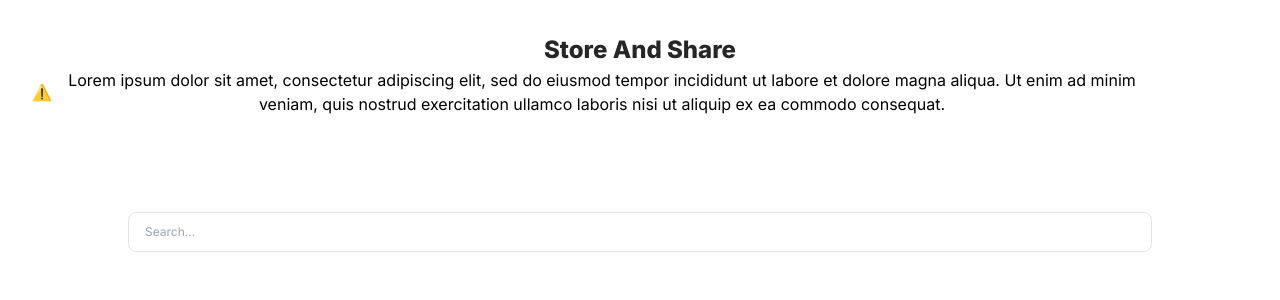
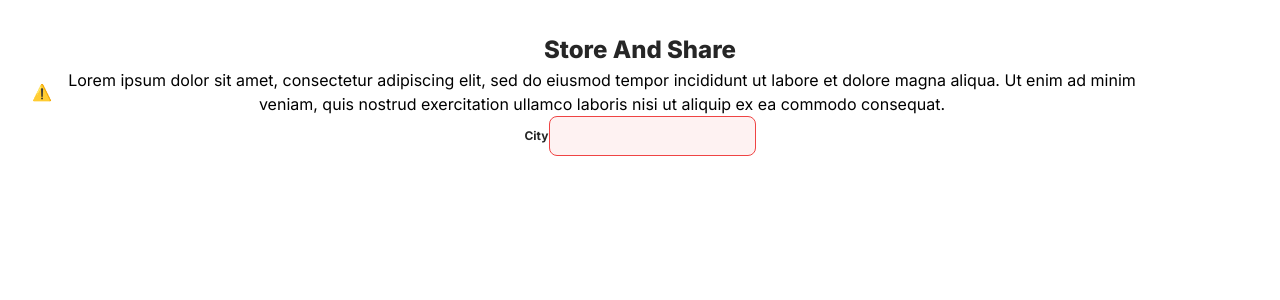
Before and after one commit to Store-And-Share/client, a Next.js app: page / in a window 1280 px wide. Shown: the top 300 px of the page. Built offline with nearby package versions, Linux system fonts and the light colour scheme; no server answers.

Commit message:
temp search, debugging...

```diff
--- a/app/page.tsx
+++ b/app/page.tsx
@@ -1,5 +1,5 @@
 import Player from '@/componenets/lotties/animation'
-import Search from '@/componenets/ui/Search';
+import TempSearch from '@/componenets/ui/TempSearch';
 
 export default function Home() {
   return (
@@ -11,7 +11,8 @@ export default function Home() {
         <p className=''>Lorem ipsum dolor sit amet, consectetur adipiscing elit, sed do eiusmod tempor incididunt ut labore et dolore magna aliqua. Ut enim ad minim veniam, quis nostrud exercitation ullamco laboris nisi ut aliquip ex ea commodo consequat.
         </p>
       </div>
-      <Search placeholder='Search...'/>
+      {/* <Search placeholder='Search...'/> */}
+      <TempSearch/>
     </main>
   );
 }
--- /dev/null
+++ b/componenets/ui/TempSearch.tsx
@@ -0,0 +1,20 @@
+'use client'
+
+type Props = {}
+
+function TempSearch({}: Props) {
+  return (
+    <div>
+        <label className="input-label">City</label>
+      <input
+        required
+        type="text"
+        // defaultValue=
+        onChange={(e) => console.log(e.target.value)}
+        className="input-field"
+      />
+    </div>
+  )
+}
+
+export default TempSearch
```
